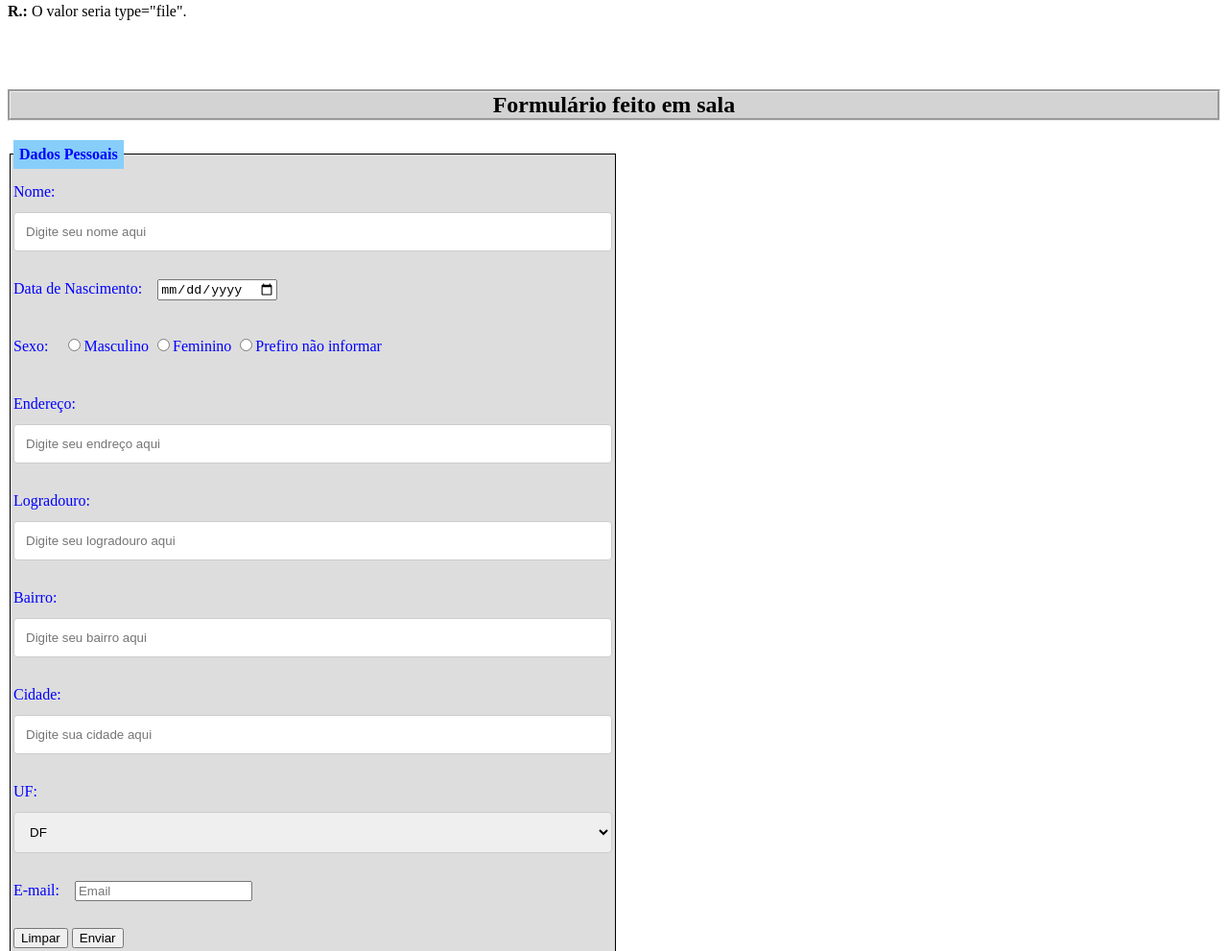
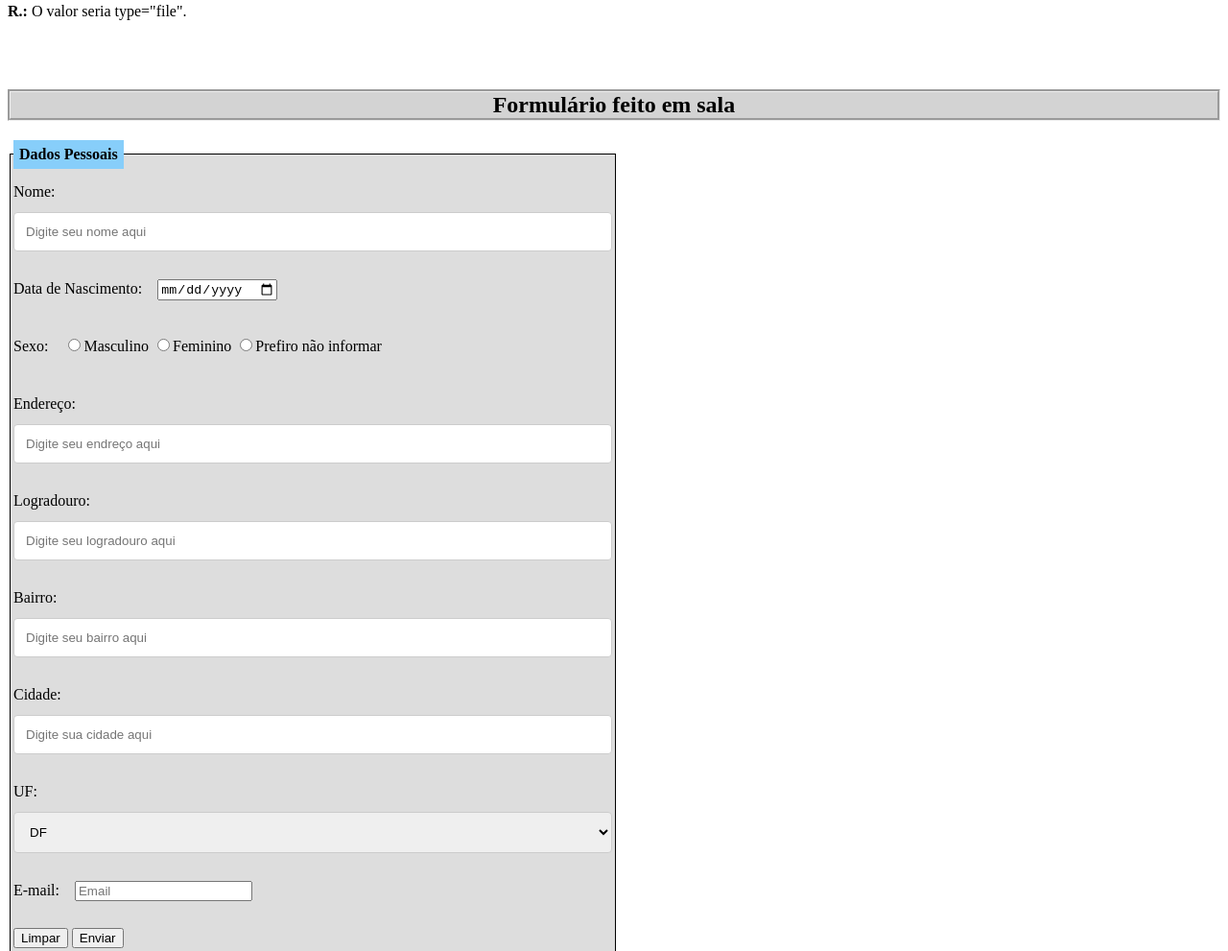
Before and after one commit to auesenac/formulariohtml, a plain HTML site: page index.html in a window 1280 px wide. Shown: the part 1168-2159 px from the top of the page at 96% size. Drawn offline with Linux system fonts and the light colour scheme.

Commit message:
Add files via upload

```diff
--- a/styles.css
+++ b/styles.css
@@ -42,7 +42,7 @@ fieldset
         border: 1px solid #000000;
         width: 50%;
         padding: 3px;
-        color:#00f;
+        color:rgb(0, 0, 0);
         background-color:#ddd
     }
 fieldset legend
```
